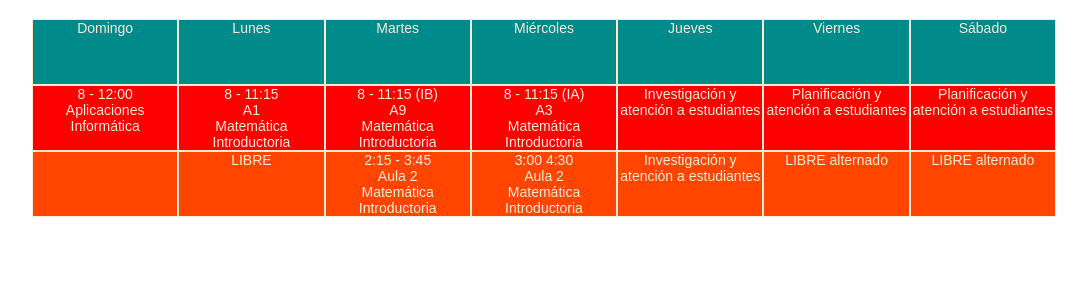
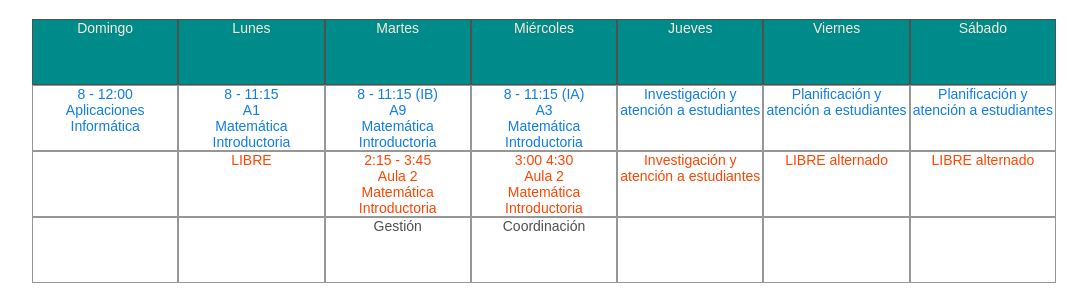
Before and after one commit to jprendiz/calendario, a plain HTML site: page index.html in a window 1280 px wide. Shown: the part 61-362 px from the top of the page, without its empty margins (96-1183 px from the left). Drawn offline with Linux system fonts and the light colour scheme.

Commit message:
Segundo commit

```diff
--- a/index.html
+++ b/index.html
@@ -34,6 +34,14 @@
         <div class="afternoon">Investigación y atención a estudiantes</div>
         <div class="afternoon">LIBRE alternado</div>
         <div class="afternoon">LIBRE alternado</div>
+
+        <div class="after"></div>
+        <div class="after"></div>
+        <div class="after">Gestión</div>
+        <div class="after">Coordinación</div>
+        <div class="after"></div>
+        <div class="after"></div>
+        <div class="after"></div>
     </div>
 
     <h1>ATENCIÓN A ESTUDIANTES</h1>
--- a/style.css
+++ b/style.css
@@ -23,30 +23,27 @@ h1 {
     height: auto;
     color: antiquewhite;
     background: darkcyan;
-    border: 1px solid antiquewhite;
+    border: 1px solid rgb(80, 80, 80);
     text-align: center;
 }
 
 .morning  {
     height: auto;
-    color: antiquewhite;
-    background: red;
-    border: 1px solid antiquewhite;
+    color:rgb(15, 125, 235);;
+    border: 1px solid rgb(150, 150, 150);;
     text-align: center;
 }
 
 .afternoon  {
     height: auto;
-    color: antiquewhite;
-    background: orangered;
-    border: 1px solid antiquewhite;
+    color: orangered;
+    border: 1px solid rgb(150, 150, 150);;
     text-align: center;
 }
 
 .after {
-    color: antiquewhite;
-    background: rgb(130, 185, 240);
-    border: 1px solid antiquewhite;
+    color: rgb(80, 80, 80);
+    border: 1px solid rgb(150, 150, 150);;
     text-align: center;
 }
 
```
